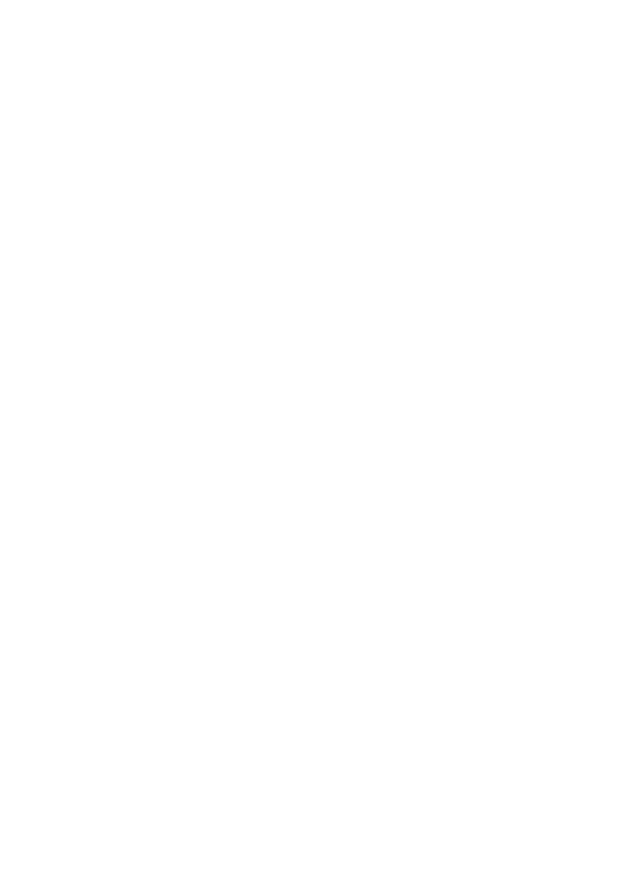
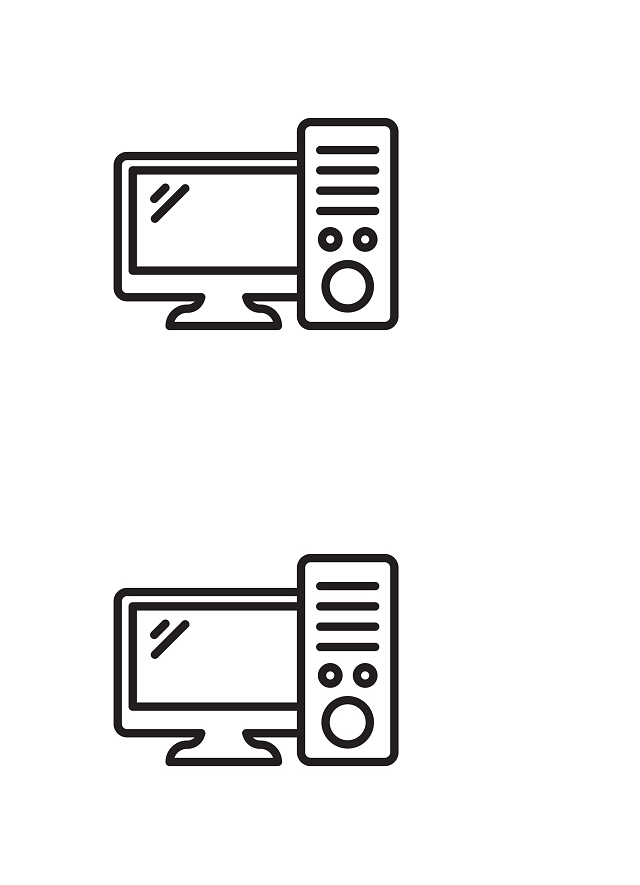
Before and after one commit to jesuscorta/eag_git, a plain HTML site: page index.html in a window 1280 px wide. Shown: the top 885 px of the page, without its empty margins (0-640 px from the left). Before the commit the page ends 800 px from the top, so only its background shows below. Drawn offline with Linux system fonts and the light colour scheme.

Commit message:
section acabada en html

```diff
--- a/index.html
+++ b/index.html
@@ -6,6 +6,11 @@
     <title>EAG Git</title>
 </head>
 <body>
+    <section id="servicios">
+        <figure><img src="istockphoto-1023560094-170667a.jpg" alt="logo pc"></figure>
+        <figure><img src="istockphoto-1023560094-170667a.jpg" alt="logo pc"></figure>
+        <figure><img src="istockphoto-1023560094-170667a.jpg" alt="logo pc"></figure>
+    </section>
 
 </body>
 </html>
```
Also changed, not shown: istockphoto-1023560094-170667a.jpg (added).
